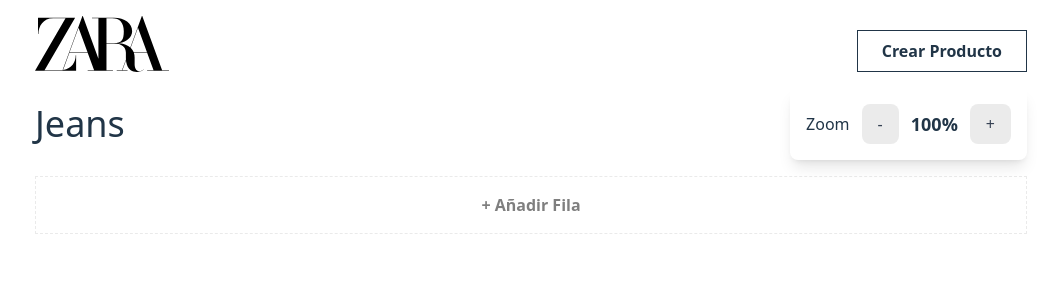
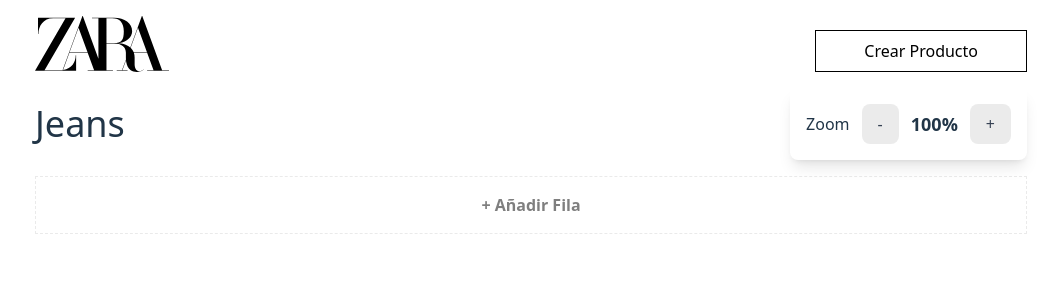
Before and after one commit to Alexises99/Drag-And-Drop-Templates, a React (Vite) app: page / in a window 1280 px wide. Shown: the top 300 px of the page, without its empty margins (109-1167 px from the left). Built offline with nearby package versions, Linux system fonts and the light colour scheme.

Commit message:
add(product): show error and button component

```diff
--- /dev/null
+++ b/src/components/Button.tsx
@@ -0,0 +1,29 @@
+import {
+  ButtonHTMLAttributes,
+  DetailedHTMLProps,
+  PropsWithChildren
+} from 'react'
+
+interface ButtonProps {
+  type: 'submit' | 'reset' | 'button' | undefined
+  extraProps: DetailedHTMLProps<
+    ButtonHTMLAttributes<HTMLButtonElement>,
+    HTMLButtonElement
+  >
+}
+
+export default function Button({
+  extraProps,
+  type,
+  children
+}: PropsWithChildren<ButtonProps>) {
+  return (
+    <button
+      className="hover:bg-light-gray cursor-pointer border-1 border-black px-12 py-2 text-black"
+      type={type}
+      {...extraProps}
+    >
+      {children}
+    </button>
+  )
+}
--- a/src/components/Header.tsx
+++ b/src/components/Header.tsx
@@ -1,3 +1,4 @@
+import Button from './Button'
 import zaraLogo from '/logo.svg'
 import { useDialogContext } from '@hooks/useDialogContext'
 
@@ -6,12 +7,9 @@ export default function Header() {
   return (
     <header className="flex items-end justify-between">
       <img src={zaraLogo} alt="Zara logo" className="max-h-14" />
-      <button
-        className="border-1 px-6 py-2 font-semibold"
-        onClick={() => openDialog('form')}
-      >
+      <Button extraProps={{ onClick: () => openDialog('form') }} type="button">
         Crear Producto
-      </button>
+      </Button>
     </header>
   )
 }
--- a/src/components/ProductDialogs/CreateProduct.tsx
+++ b/src/components/ProductDialogs/CreateProduct.tsx
@@ -54,7 +54,7 @@ export default function CreateProduct({ handleClose }: CreateProductProps) {
   const handleSubmit = (e: FormEvent<HTMLFormElement>) => {
     e.preventDefault()
     if (!product.image) {
-      setError('Inserta una imagen')
+      setError('Por favor, inserta una imagen')
       return
     }
     addProduct(product)
@@ -108,11 +108,12 @@ export default function CreateProduct({ handleClose }: CreateProductProps) {
             type="file"
             id="fileInput"
             accept="image/*"
-            className="w-0 opacity-0"
+            className="hidden"
             onChange={handleFileInput}
           />
         </div>
       </div>
+      <span className="mx-auto block w-fit text-red-400">{error}</span>
     </form>
   )
 }
--- a/src/components/ProductDialogs/DialogControls.tsx
+++ b/src/components/ProductDialogs/DialogControls.tsx
@@ -1,3 +1,5 @@
+import Button from '@components/Button'
+
 interface DialogControlsProps {
   handleClose: () => void
 }
@@ -12,13 +14,9 @@ export default function DialogControls({ handleClose }: DialogControlsProps) {
       >
         Cancelar
       </button>
-      <button
-        form="product-form"
-        className="cursor-pointer border-1 border-black px-12 py-2 text-black"
-        type="submit"
-      >
+      <Button type="submit" extraProps={{ form: 'product-form' }}>
         Guardar
-      </button>
+      </Button>
     </div>
   )
 }
```
